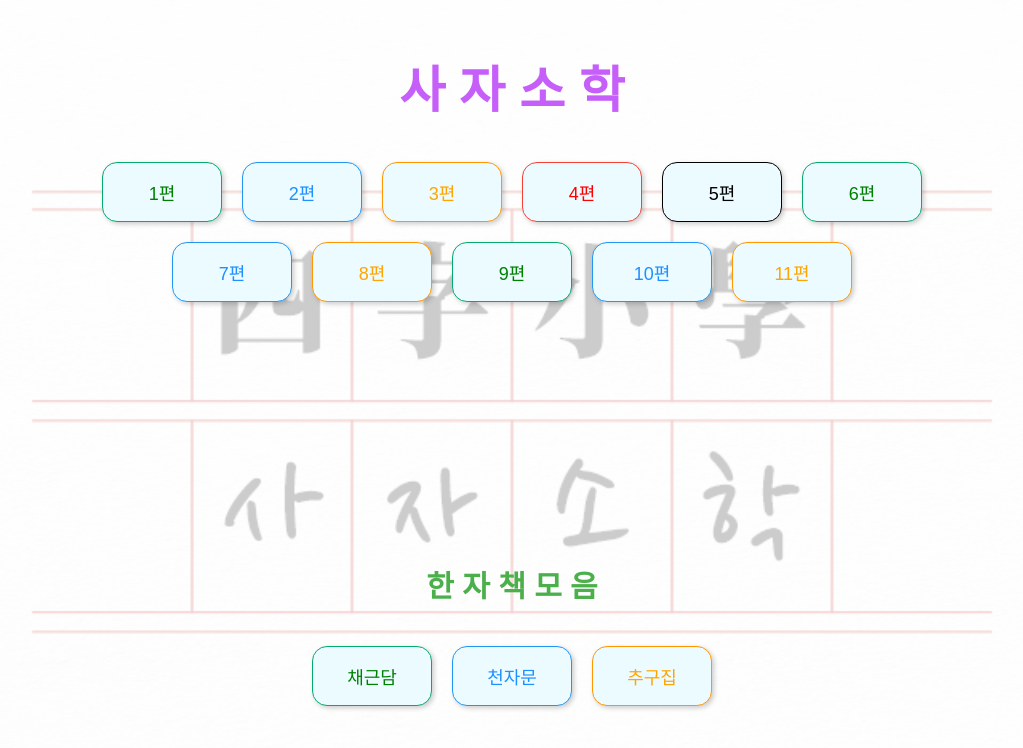
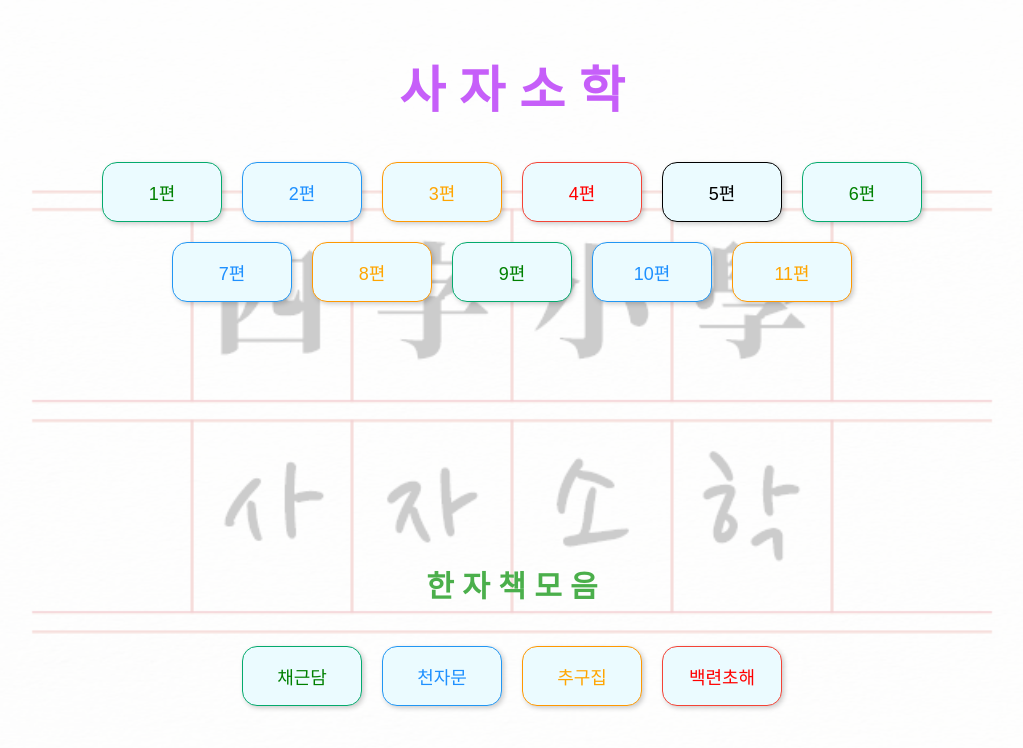
Before and after one commit to jiminchido/sajasohak, a plain HTML site: page index.html in a window 1280 px wide. Shown: the whole page, without its empty margins (128-1151 px from the left). Drawn offline with Linux system fonts and the light colour scheme.

Commit message:
사자소학 업데이트
인덱스 파일 업데이트

```diff
--- a/index.html
+++ b/index.html
@@ -222,6 +222,7 @@
         <a href="https://jiminchido.github.io/cheageundam"><button class="btn success">채근담</button></a>
         <a href="https://jiminchido.github.io/cheonjamoon/"><button class="btn info">천자문</button></a>
         <a href="https://jiminchido.github.io/choogoojib"><button class="btn warning">추구집</button></a>
+        <a href="https://jiminchido.github.io/baekryeonchohae"><button class="btn danger">백련초해</button></a>
     </div>
 
 </body>
```
